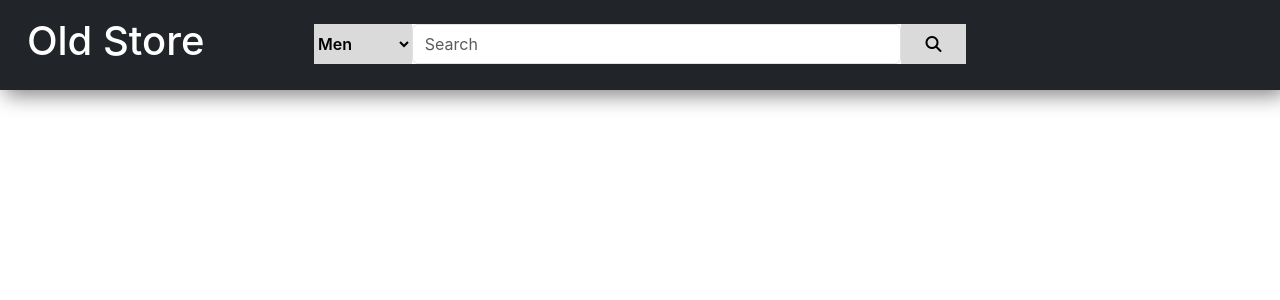
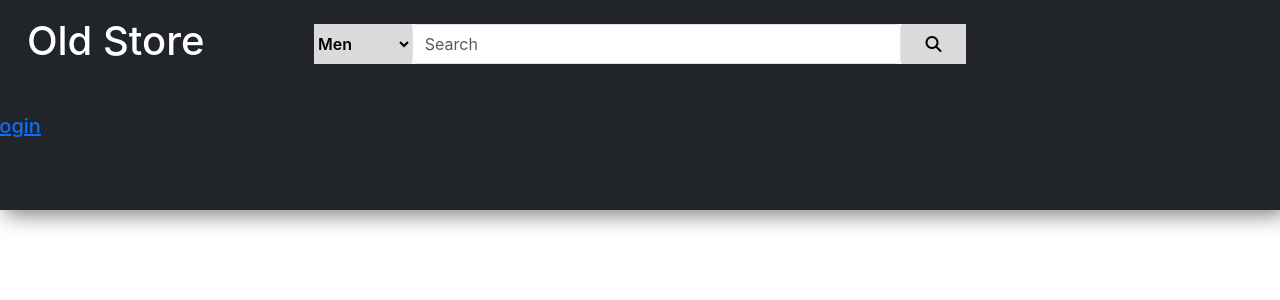
Before and after one commit to carrildan/OldStore, a React (Create React App) app in the folder oldstore/: page / in a window 1280 px wide. Shown: the top 300 px of the page. Built offline with nearby package versions, Linux system fonts and the light colour scheme.

Commit message:
removed logo import | started implementing login, cart and whishlist

```diff
--- a/oldstore/src/App.js
+++ b/oldstore/src/App.js
@@ -1,4 +1,3 @@
-import logo from './logo.svg';
 import './App.css';
 
 function App() {
@@ -24,6 +23,17 @@ function App() {
             <button> <i className="fa fa-search"/> </button>
           </div>
 
+          <div className="login-container p-0">
+            <i className="fa fa-user-circle user-icon"/>
+            <h5><a href="#"> Login </a></h5>
+          </div>
+
+          <div className="cart-wishlist">
+            <ul className="p-0">
+              <li className="list-icon"> <i className="fa fa-heart"/> </li>
+              <li className="list-icon"> <i className="fa fa-shopping-cart"/> </li>
+            </ul>
+          </div>
         </div>
       </div>
       {/* ------------------------------------------- HEADER END ------------------------------------------- */}
```
